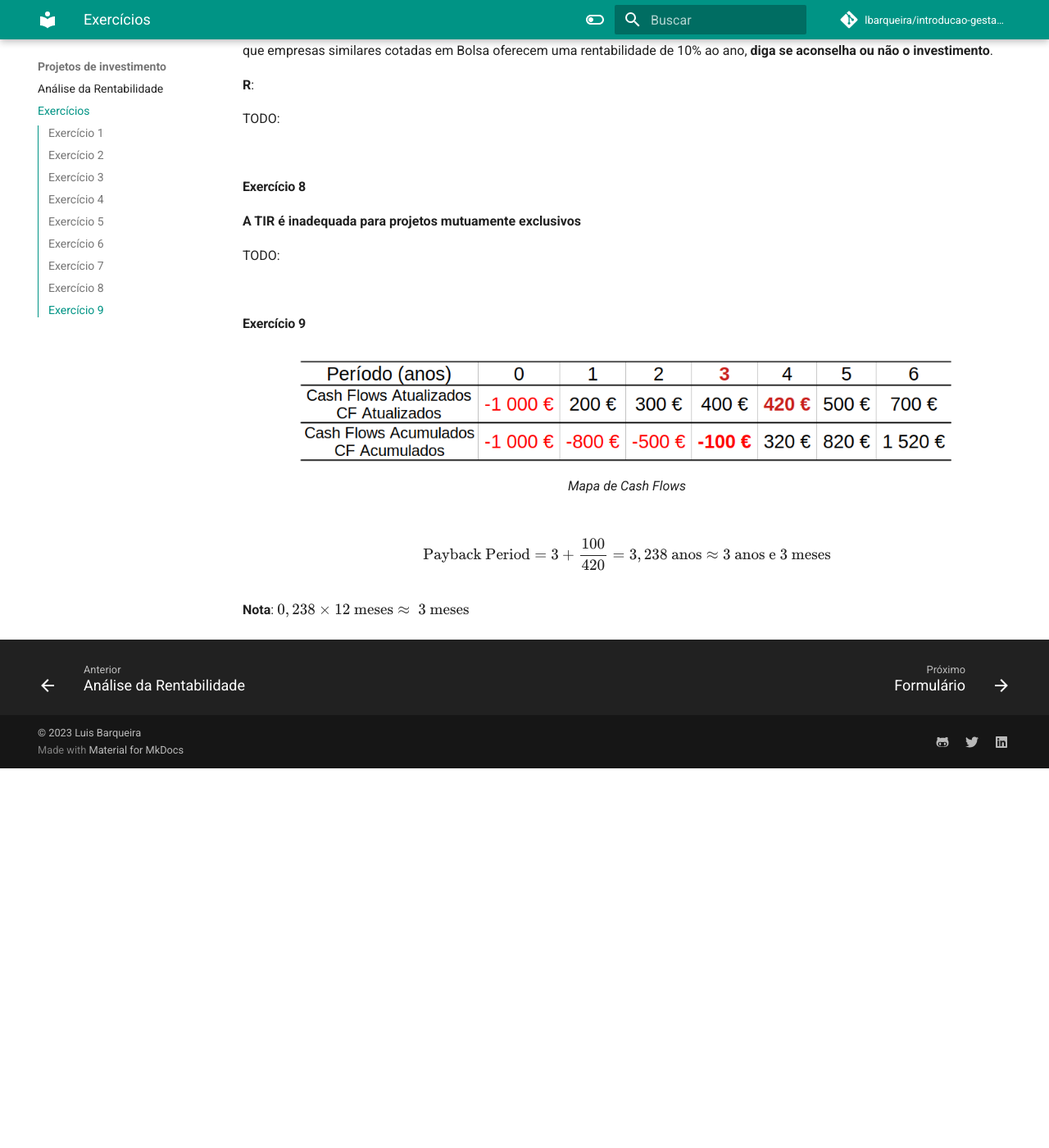
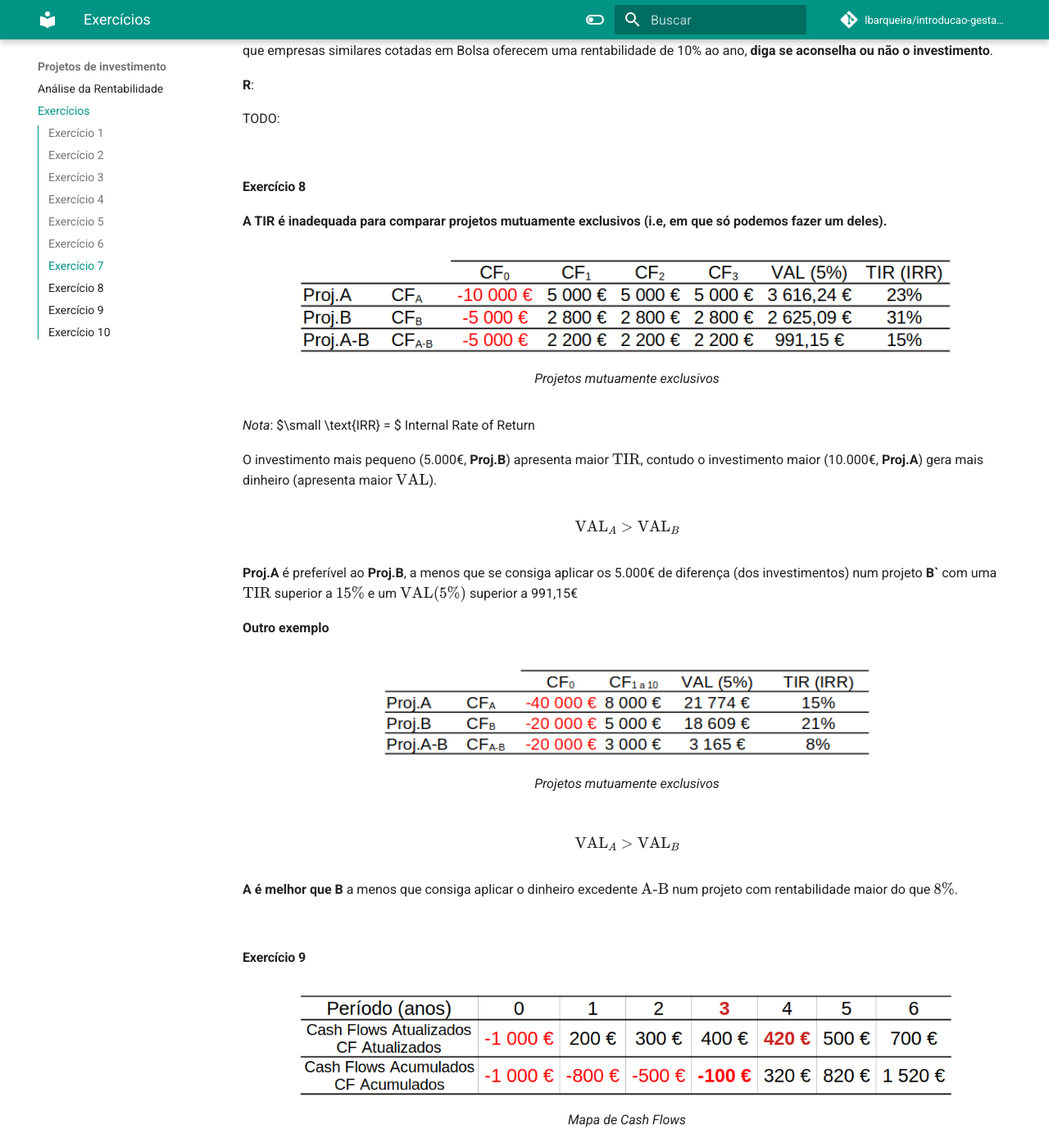
Before and after one commit to lbarqueira/introducao-gestao-material-mkdocs, an MkDocs documentation site: the page built from docs/exercicios_3.md, in a window 1280 px wide and 1400 px high, scrolled down 4308 px. Shown: the whole window at 82% size. Built offline with MkDocs 1.6.1 and Material for MkDocs 9.7.7, drawn with Linux system fonts in a browser that asks for light colours; comment, search, counter and statistics services are not loaded; before the commit the page ends 5245 px from its top, so only the background shows below that; some of the changed text lies outside the part shown.

Commit message:
update docs

```diff
--- a/docs/exercicios_3.md
+++ b/docs/exercicios_3.md
@@ -128,12 +128,31 @@ TODO:
 
 #### Exercício 8
 
-**A TIR é inadequada para projetos mutuamente exclusivos**
+**A TIR é inadequada para comparar projetos mutuamente exclusivos (i.e, em que só podemos fazer um deles).**
 
+<figure markdown>
+  <img src="../images/tabela_42.png" width="800">
+  <figcaption>Projetos mutuamente exclusivos</figcaption>
+</figure>
 
-TODO:
+*Nota*: $\small \text{IRR} = $ Internal Rate of Return
 
+O investimento mais pequeno (5.000€, **Proj.B**) apresenta maior $\text{TIR}$, contudo o investimento maior (10.000€, **Proj.A**) gera mais dinheiro (apresenta maior $\text{VAL}$).
 
+$$ \text{VAL}_A > \text{VAL}_B $$
+
+**Proj.A** é preferível ao **Proj.B**, a menos que se consiga aplicar os 5.000€ de diferença (dos investimentos) num projeto **B`** com uma $\text{TIR}$ superior a $15\%$ e um $\text{VAL}(5\%)$ superior a 991,15€
+
+**Outro exemplo**
+
+<figure markdown>
+  <img src="../images/tabela_43.png" width="600">
+  <figcaption>Projetos mutuamente exclusivos</figcaption>
+</figure>
+
+$$ \text{VAL}_A > \text{VAL}_B $$
+
+**A é melhor que B** a menos que consiga aplicar o dinheiro excedente $\text{A-B}$ num projeto com rentabilidade maior do que $8\%$.
 
 &nbsp;
 
@@ -147,3 +166,9 @@ TODO:
 $$ \text{Payback Period} = 3 + \frac{100}{420} = 3,238 \text{ anos} \approx 3 \text{ anos e 3 meses} $$
 
 **Nota**: $0,238 \times 12 \text{ meses} \approx \text{ 3 meses}$
+
+&nbsp;
+
+#### Exercício 10
+
+**O IR (Índice de Rendibilidade) é inadequado para comparar projetos mutuamente exclusivos.**
```
Also changed, not shown: docs/anal_rentabilidade.md (+21 -6 lines), docs/images/tabela_42.png (added), docs/images/tabela_43.png (added).
